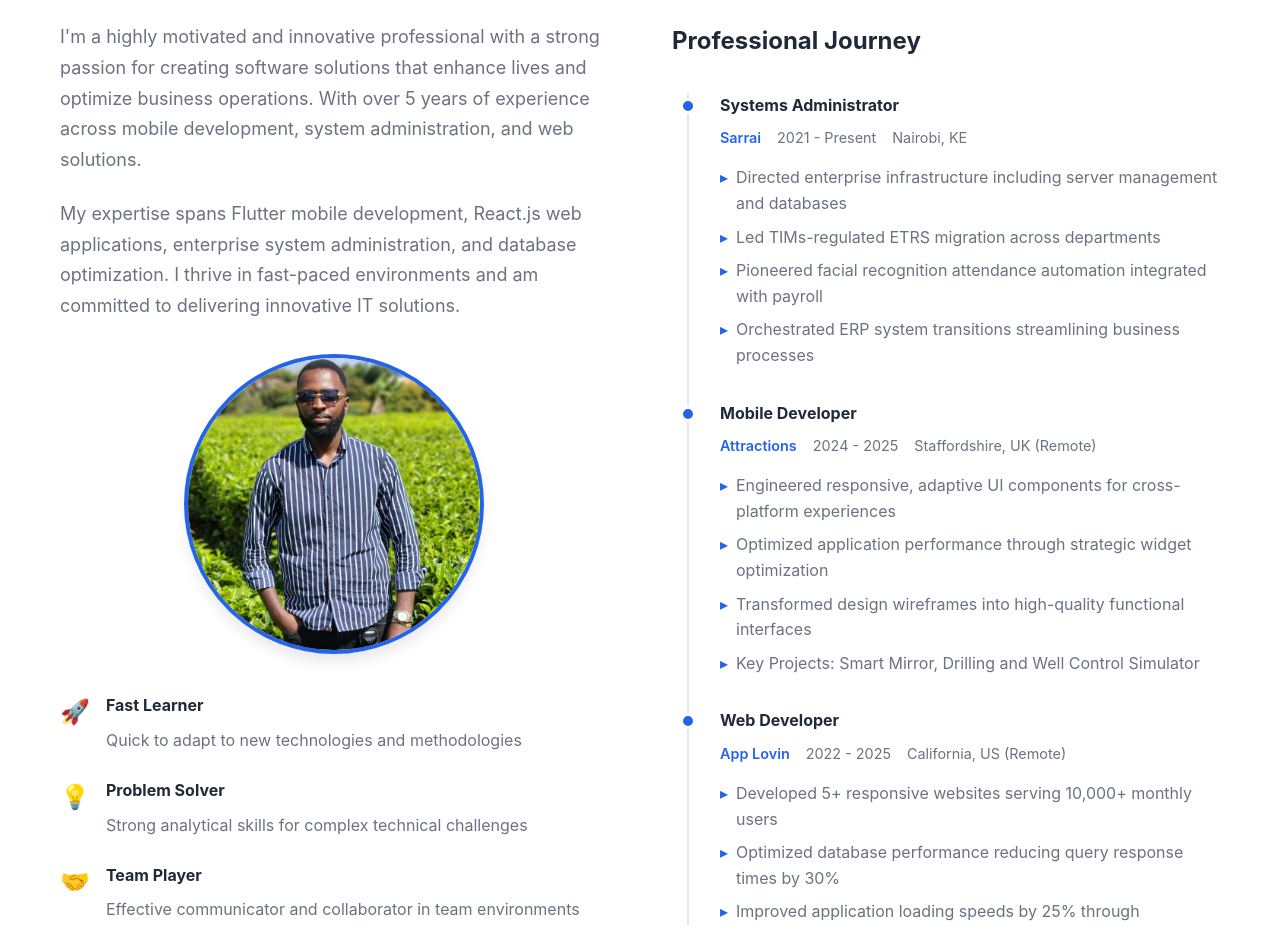
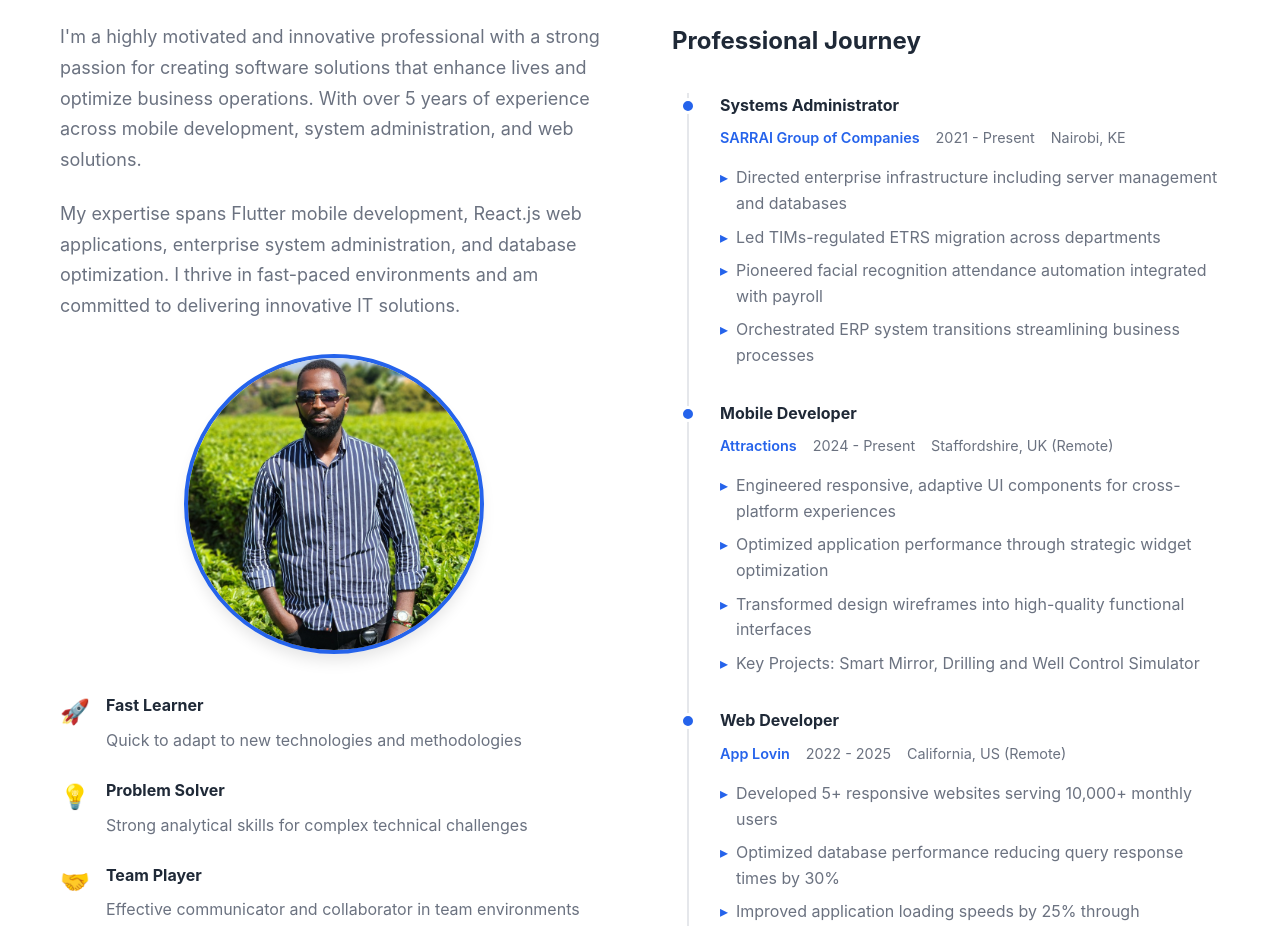
Before and after one commit to Benny-Gich/Portfolio, a React (Create React App) app: page / in a window 1280 px wide. Shown: the part 2180-3106 px from the top of the page. Built offline with nearby package versions, Linux system fonts and the light colour scheme.

Commit message:
first commit

```diff
--- a/package.json
+++ b/package.json
@@ -9,7 +9,7 @@
     "@testing-library/user-event": "^13.5.0",
     "react": "^19.2.0",
     "react-dom": "^19.2.0",
-    "react-scripts": "5.0.1",
+    "react-scripts": "^0.0.0",
     "web-vitals": "^2.1.4"
   },
   "scripts": {
@@ -35,5 +35,8 @@
       "last 1 firefox version",
       "last 1 safari version"
     ]
+  },
+  "devDependencies": {
+    "gh-pages": "^6.3.0"
   }
 }
--- a/src/components/About/About.js
+++ b/src/components/About/About.js
@@ -5,7 +5,7 @@ const About = () => {
     const experiences = [
         {
             role: "Systems Administrator",
-            company: "Sarrai",
+            company: "SARRAI Group of Companies",
             period: "2021 - Present",
             location: "Nairobi, KE",
             achievements: [
@@ -18,7 +18,7 @@ const About = () => {
         {
             role: "Mobile Developer",
             company: "Attractions",
-            period: "2024 - 2025",
+            period: "2024 - Present",
             location: "Staffordshire, UK (Remote)",
             achievements: [
                 "Engineered responsive, adaptive UI components for cross-platform experiences",
```
Also changed, not shown: 1 other file (tests, documents, lock files or other folders).
